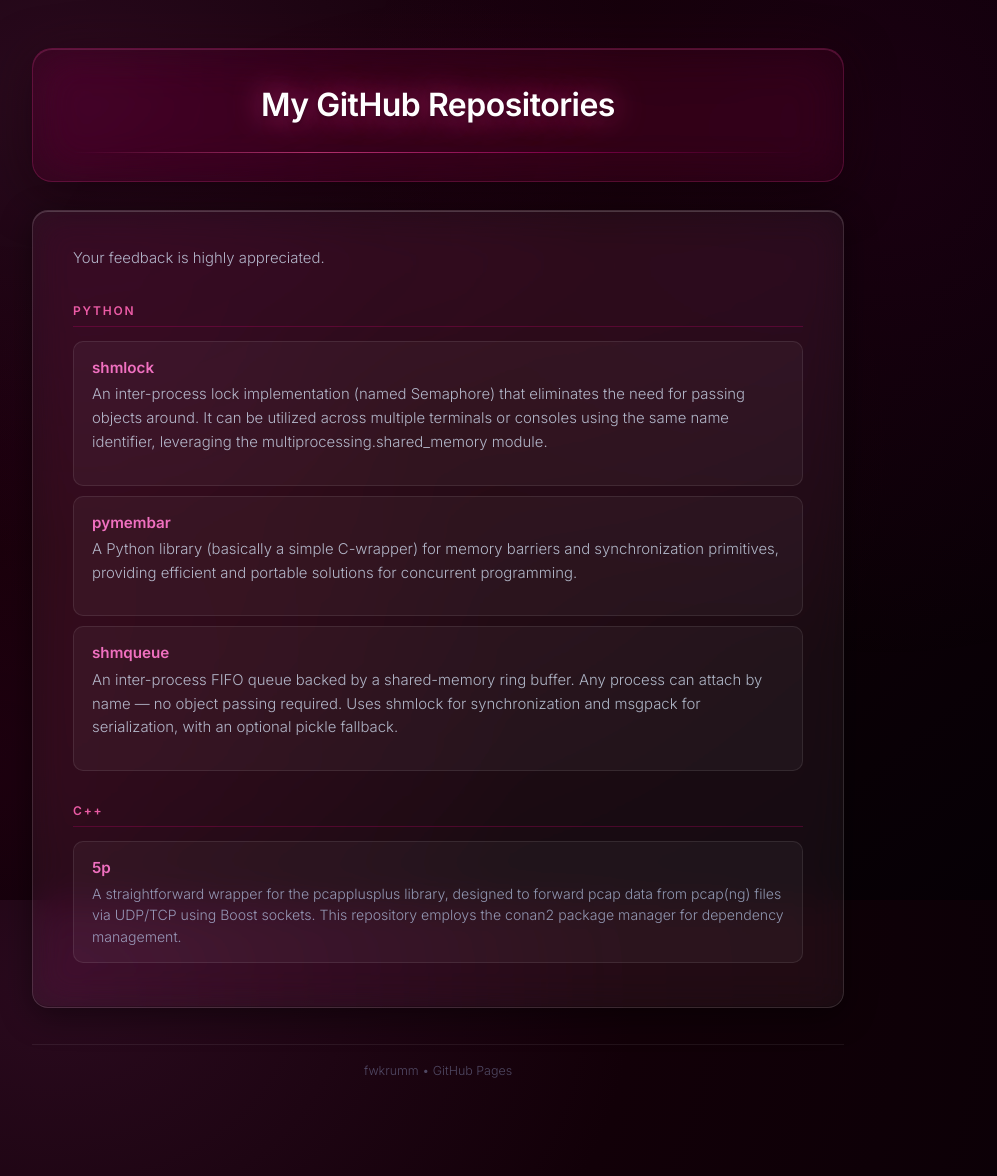
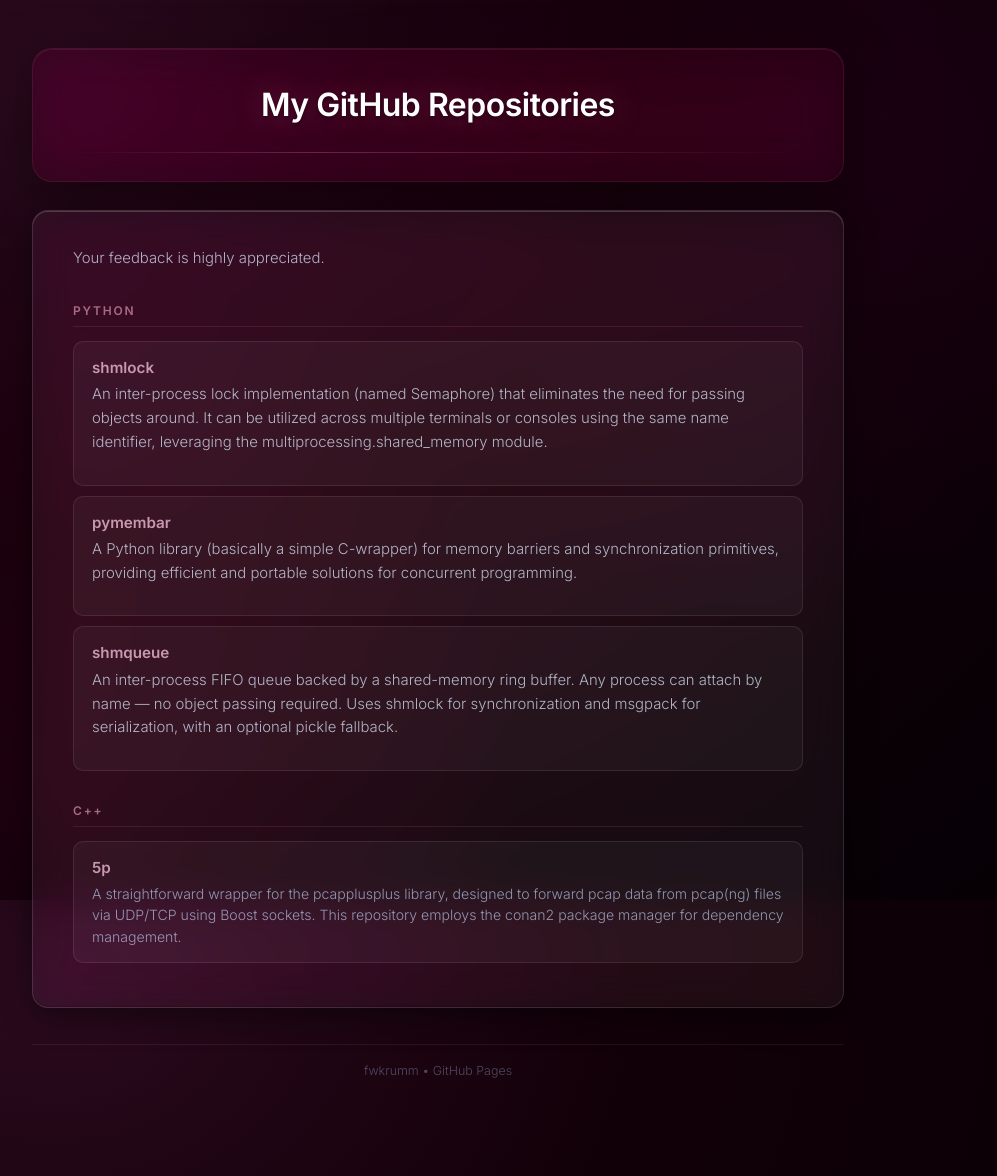
Before and after one commit to fwkrumm/fwkrumm.github.io, a Jekyll site: the page built from index.md, in a window 1280 px wide. Shown: the whole page, without its empty margins (202-1199 px from the left). Built offline with Jekyll 4.4.1, drawn with Linux system fonts in a browser that asks for light colours; some web fonts are replaced.

Commit message:
buttons clickable and less color intensity

```diff
--- a/_layouts/default.html
+++ b/_layouts/default.html
@@ -60,12 +60,12 @@
       background: rgba(180, 0, 80, 0.07);
       backdrop-filter: blur(24px) saturate(180%);
       -webkit-backdrop-filter: blur(24px) saturate(180%);
-      border: 1px solid rgba(255, 60, 160, 0.2);
+      border: 1px solid rgba(180, 80, 130, 0.15);
       border-radius: 20px;
       box-shadow:
         0 12px 48px rgba(0, 0, 0, 0.5),
-        inset 0 1px 0 rgba(255, 100, 180, 0.2),
-        0 0 60px rgba(200, 0, 100, 0.08);
+        inset 0 1px 0 rgba(200, 100, 150, 0.12),
+        0 0 60px rgba(160, 40, 80, 0.06);
     }
 
     header h1 {
@@ -74,7 +74,7 @@
       font-weight: 600;
       letter-spacing: -0.5px;
       color: #ffffff;
-      text-shadow: 0 0 30px rgba(255, 60, 160, 0.7), 0 2px 4px rgba(0,0,0,0.5);
+      text-shadow: 0 0 30px rgba(200, 80, 140, 0.4), 0 2px 4px rgba(0,0,0,0.5);
     }
 
     /* ── Content ── */
@@ -90,10 +90,10 @@
       font-weight: 600;
       letter-spacing: 0.15em;
       text-transform: uppercase;
-      color: rgba(255, 100, 180, 0.9);
+      color: rgba(200, 130, 160, 0.8);
       margin: 32px 0 14px;
       padding-bottom: 8px;
-      border-bottom: 1px solid rgba(220, 0, 120, 0.25);
+      border-bottom: 1px solid rgba(180, 80, 120, 0.2);
     }
 
     h2:first-child { margin-top: 0; }
@@ -123,10 +123,10 @@
     }
 
     li:hover {
-      background: rgba(200, 0, 100, 0.09);
-      border-color: rgba(220, 60, 140, 0.35);
+      background: rgba(160, 40, 90, 0.08);
+      border-color: rgba(180, 80, 120, 0.28);
       transform: translateX(3px);
-      box-shadow: 0 4px 20px rgba(180, 0, 90, 0.18);
+      box-shadow: 0 4px 20px rgba(140, 40, 80, 0.14);
     }
 
     li strong, li > a:first-child {
@@ -136,14 +136,14 @@
 
     /* ── Links ── */
     a {
-      color: #e060b0;
+      color: #c08098;
       text-decoration: none;
       transition: color 0.15s ease, text-shadow 0.15s ease;
     }
 
     a:hover {
-      color: #ff9fda;
-      text-shadow: 0 0 12px rgba(220, 60, 150, 0.55);
+      color: #dda8bc;
+      text-shadow: 0 0 12px rgba(180, 80, 120, 0.4);
     }
 
     /* Link after repo name = description text */
@@ -159,16 +159,27 @@
       line-height: 1.55;
     }
 
+    li {
+      position: relative;
+    }
+
     li a:first-child {
       font-size: 0.95rem;
       font-weight: 600;
-      color: #f070c0;
+      color: #c898b0;
       display: block;
       margin-bottom: 3px;
     }
 
+    /* Full-card click overlay */
+    li a:first-child::after {
+      content: '';
+      position: absolute;
+      inset: 0;
+    }
+
     li a:first-child:hover {
-      color: #ffaae0;
+      color: #e0b8cc;
     }
 
     /* ── Footer ── */
@@ -186,7 +197,7 @@
       content: '';
       display: block;
       height: 1px;
-      background: linear-gradient(90deg, transparent, rgba(255, 80, 160, 0.6), rgba(200, 0, 120, 0.5), transparent);
+      background: linear-gradient(90deg, transparent, rgba(200, 100, 150, 0.35), rgba(160, 60, 100, 0.3), transparent);
       margin-top: 28px;
       border-radius: 1px;
     }
```
